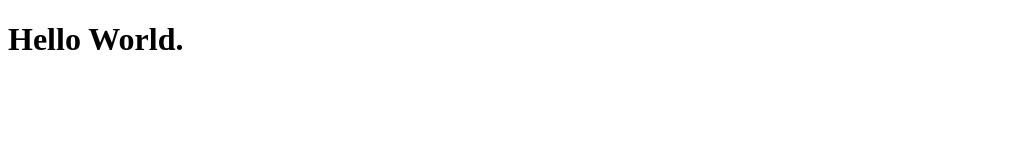
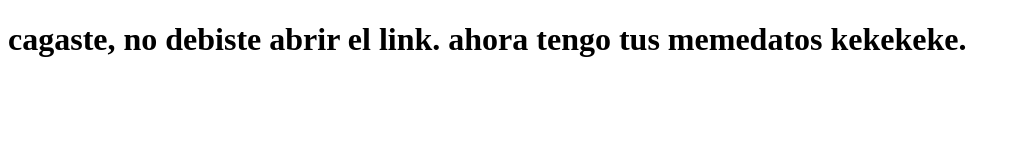
Before and after one commit to sleeptless/sleeptless.github.io, a plain HTML site: page index.html in a window 1280 px wide. Shown: the whole page, without its empty margins (0-1020 px from the left). Drawn offline with Linux system fonts and the light colour scheme.

Commit message:
Update index.html

```diff
--- a/index.html
+++ b/index.html
@@ -1,6 +1,6 @@
 <!DOCTYPE html>
 <html lang ="es">
     <body>
-        <h1>Hello World.</h1>
+        <h1>cagaste, no debiste abrir el link. ahora tengo tus memedatos kekekeke.</h1>
     </body>
 </html>
```
